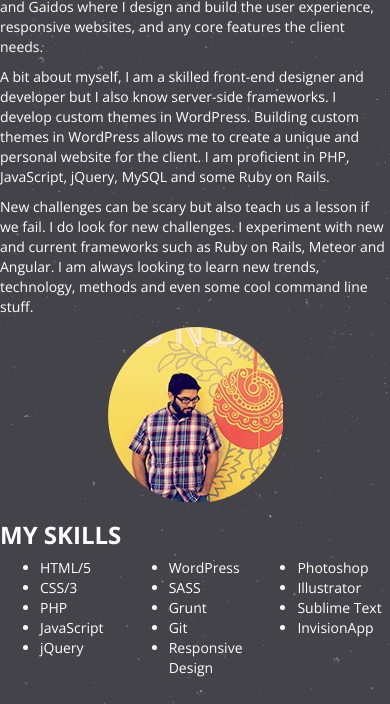
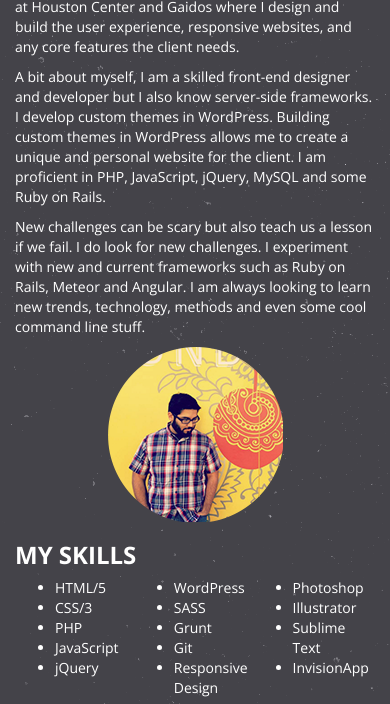
Before and after one commit to josegomez832/josegomez832.github.io, a plain HTML site: page index.html in a window 390 px wide. Shown: the part 288-992 px from the top of the page. Drawn offline with nearby package versions, Linux system fonts and the light colour scheme.

Commit message:
fixed container padding

```diff
--- a/css/main.css
+++ b/css/main.css
@@ -333,7 +333,7 @@ img.bio{
     ul.work-list li{width:50%;}
 }
 @media (max-width:420px){
-    .container{padding-left:0;padding-right:0;}
+
     ul.work-list li{width:100%;}
 }
 /* ==========================================================================
```
